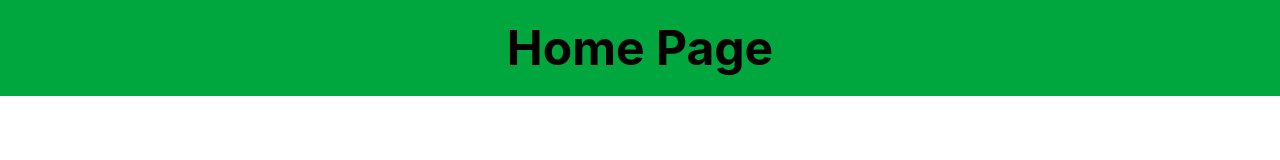
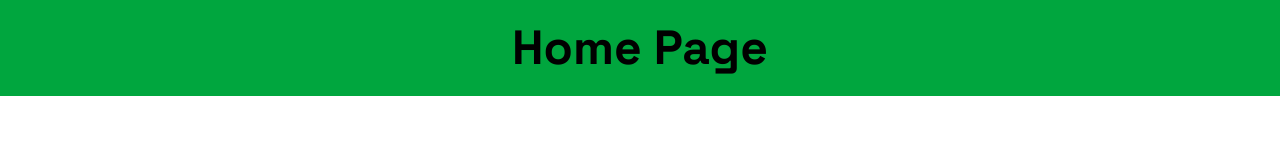
Before and after one commit to khalidhossain5000/kodawave-react-full-website-project, a React (Vite) app: page / in a window 1280 px wide. Shown: the top 160 px of the page. Built offline with nearby package versions, Linux system fonts and the light colour scheme.

Commit message:
font family setup completed

```diff
--- a/src/Pages/HomePage/Home.jsx
+++ b/src/Pages/HomePage/Home.jsx
@@ -3,7 +3,7 @@ import React from 'react';
 const HomePage = () => {
     return (
         <div>
-            <h2 className='bg-green-600 py-6 text-center text-5xl font-bold'>Home Page</h2>
+            <h2 className='bg-green-600 py-6 text-center text-5xl font-bold font-grotesk'>Home Page</h2>
         </div>
     );
 };
--- a/src/index.css
+++ b/src/index.css
@@ -1 +1,14 @@
+/* font family setup */
+
+@import url('https://fonts.googleapis.com/css2?family=Inter:ital,opsz,wght@0,14..32,100..900;1,14..32,100..900&family=Space+Grotesk:wght@300..700&display=swap');
+
+
+
 @import "tailwindcss";
+
+@theme {
+  --font-grotesk:  "Space Grotesk", sans-serif;
+  --font-inter:"Inter", sans-serif;
+  --color-primary-500: oklch(0.62 0.17 256.4);
+  --breakpoint-3xl: 120rem;
+}
```
